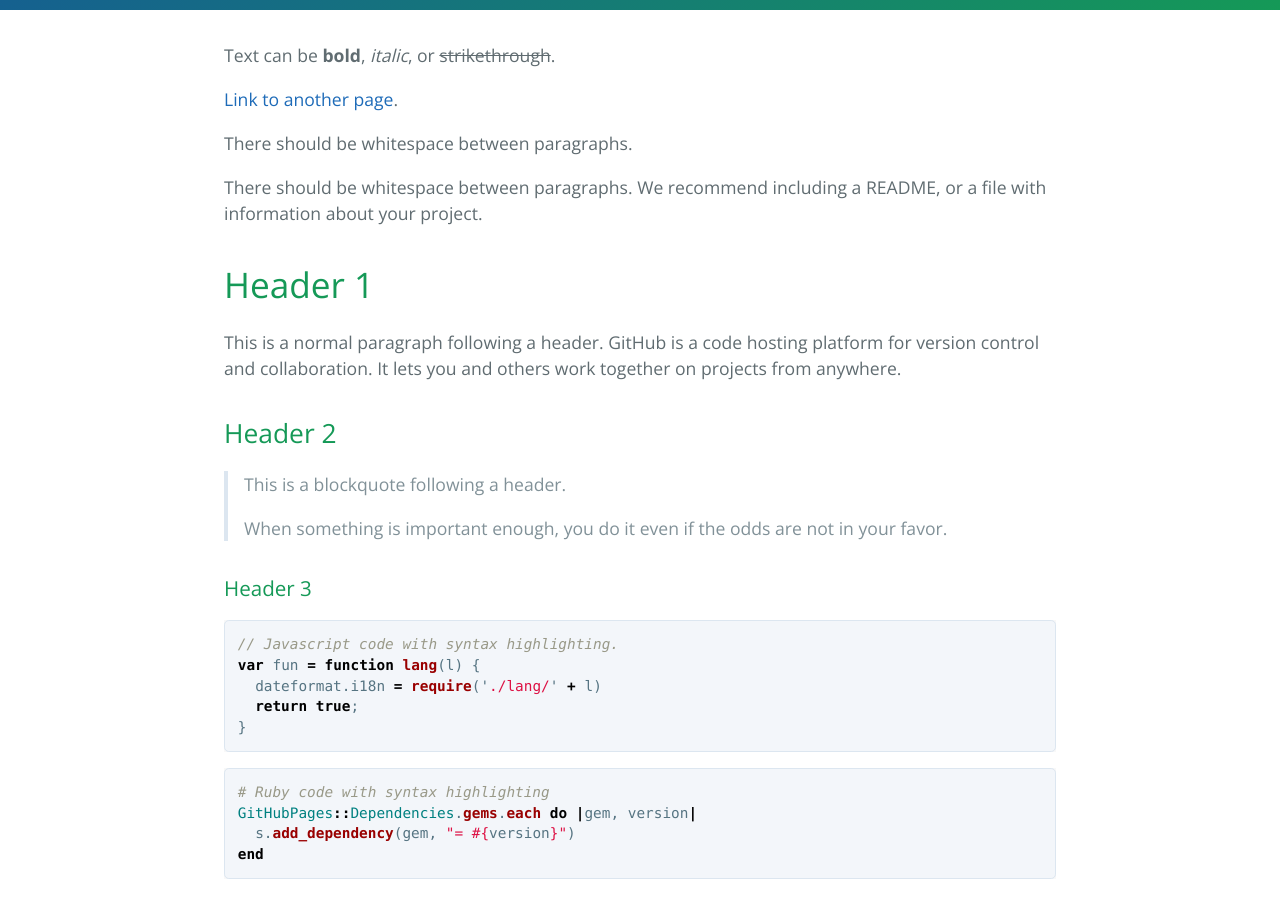
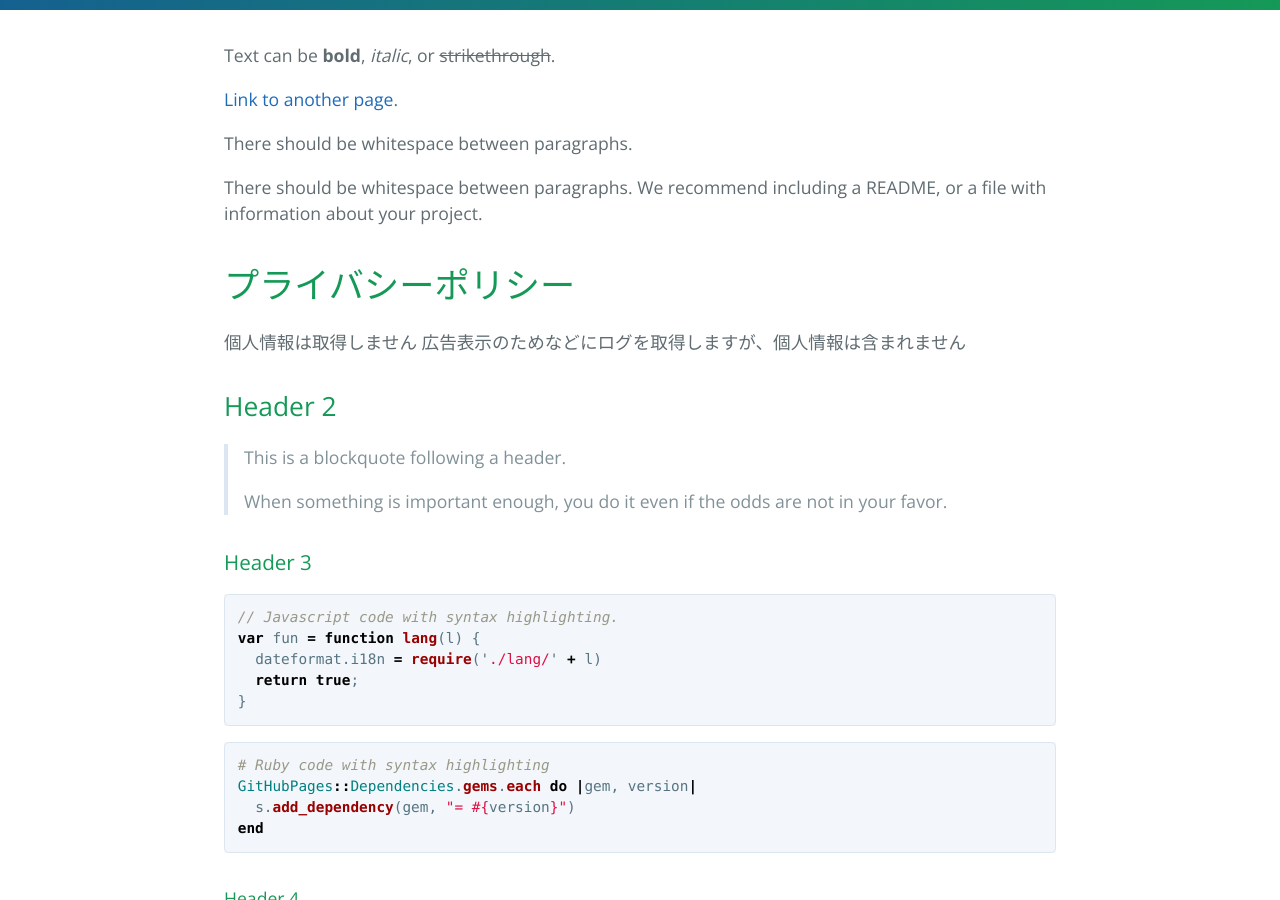
Before and after one commit to z-project-user/TeleHatsuMoude, a Jekyll site: the page built from docs/privacy-policy.md, in a window 1280 px wide and 900 px high, scrolled down 373 px. Built offline with Jekyll 4.4.1, drawn with Linux system fonts in a browser that asks for light colours.

Commit message:
Update privacy-policy.md

```diff
--- a/docs/privacy-policy.md
+++ b/docs/privacy-policy.md
@@ -10,9 +10,10 @@ There should be whitespace between paragraphs.
 
 There should be whitespace between paragraphs. We recommend including a README, or a file with information about your project.
 
-# Header 1
+# プライバシーポリシー
 
-This is a normal paragraph following a header. GitHub is a code hosting platform for version control and collaboration. It lets you and others work together on projects from anywhere.
+個人情報は取得しません
+広告表示のためなどにログを取得しますが、個人情報は含まれません
 
 ## Header 2
 
```
